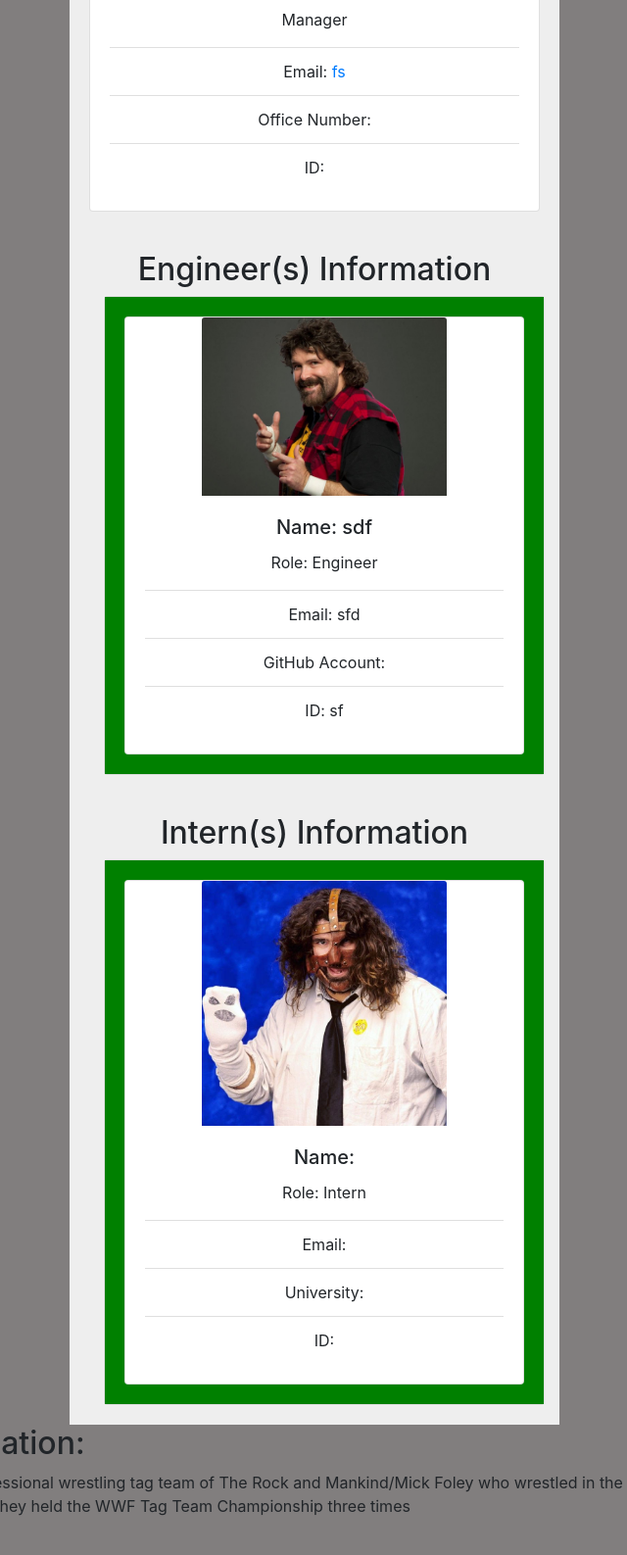
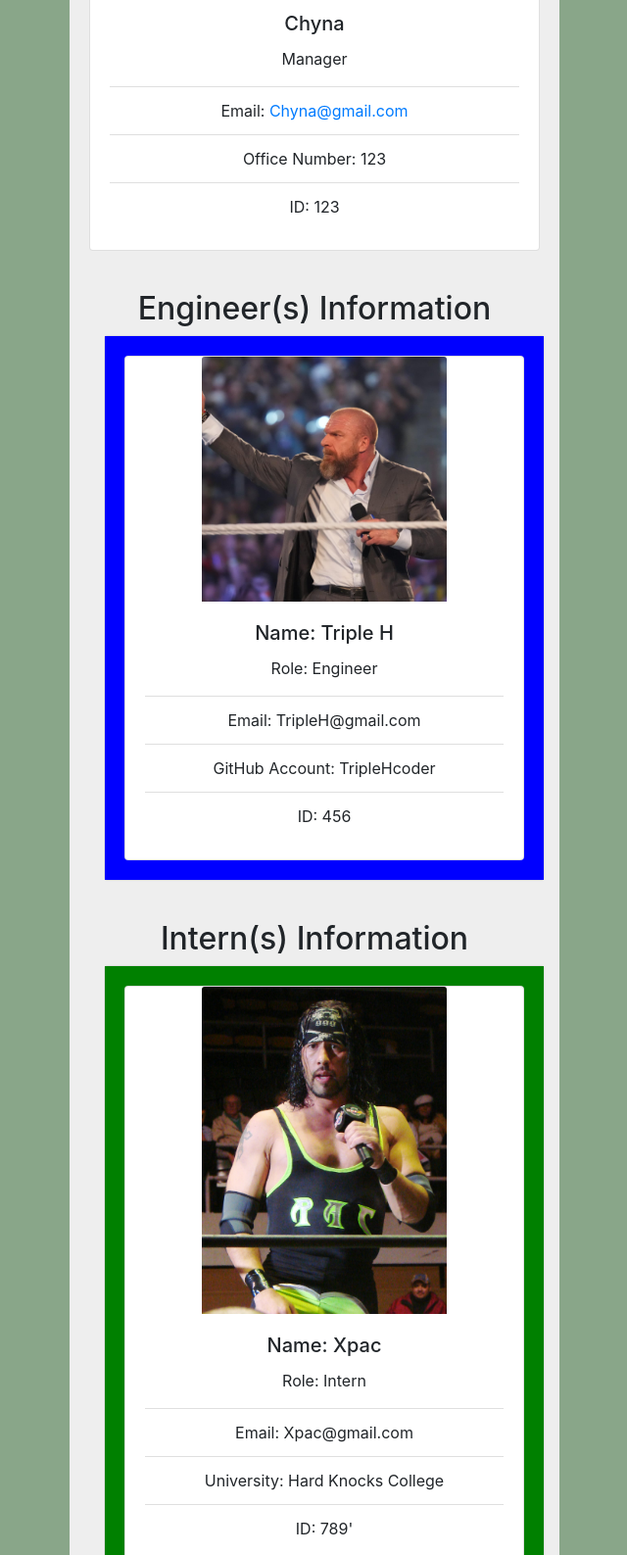
Before and after one commit to gato365/gato365-team-profile-generator-redo, a website: page team_page.html in a window 1280 px wide. Shown: the part 580-2167 px from the top of the page at 98% size, without its empty margins (319-959 px from the left). Before the commit the page ends 2129 px from the top, so only its background shows below. Drawn offline with nearby package versions, Linux system fonts and the light colour scheme.

Commit message:
Added Emails for Inten and Engineer

```diff
--- a/team_page.html
+++ b/team_page.html
@@ -8,13 +8,13 @@
           integrity="sha384-ggOyR0iXCbMQv3Xipma34MD+dH/1fQ784/j6cY/iJTQUOhcWr7x9JvoRxT2MZw1T" crossorigin="anonymous">
           </head>
 
-          <body  style="background-color:rgb(129, 126, 126);" >
+          <body  style="background-color:rgb(137, 166, 137);" >
 
       <!-- Name of Page -->
-      <title>Rock 'n' Sock Page </title>
+      <title>D-Generation X Page </title>
       <br>
       <br>
-      <h1 style="text-align:center;">Rock 'n' Sock Page </h1>
+      <h1 style="text-align:center;">D-Generation X Page </h1>
       <br>
       <br>
       <!-- Insert Manager Info -->
@@ -23,14 +23,14 @@
       <div style="text-align:center;width:500px;margin:0 auto;">
       <div style="background:#eee;padding:20px;">
       <div class="card">
-  <img src="./assets/images/the-rock.jpg" class="card-img-top" alt="..." style="width:100%;max-width:250px;display:block;margin:0 auto;">
+  <img src="./assets/images/chyna.jpg" class="card-img-top" alt="..." style="width:100%;max-width:250px;display:block;margin:0 auto;">
   <div class="card-body">
-    <h5 class="card-title">df</h5>
+    <h5 class="card-title">Chyna</h5>
     <p class="card-text">Manager</p>
     <ul class="list-group list-group-flush">
-      <li class="list-group-item"> Email: <a href="mailto:fs">fs</a></li>
-      <li class="list-group-item"> Office Number: </li>
-      <li class="list-group-item"> ID: </li>
+      <li class="list-group-item"> Email: <a href="mailto:Chyna@gmail.com">Chyna@gmail.com</a></li>
+      <li class="list-group-item"> Office Number: 123</li>
+      <li class="list-group-item"> ID: 123</li>
 
     </ul>
   </div>
@@ -46,18 +46,18 @@
   <div class="row">
     <div class="col-md-4">
     <div class="card" style="width:450px;">
-    <div class="card-body" style="background:green;padding:20px;">
+    <div class="card-body" style="background:blue;padding:20px;">
 
         <div class="card">
-        <img src="./assets/images/mike-foley.jpg" class="card-img-top" alt="..."
+        <img src="./assets/images/triple-h.jpg" class="card-img-top" alt="..."
          style="width:100%;max-width:250px;display:block;margin:0 auto;">
         <div class="card-body">
-          <h5 class="card-title">Name: sdf</h5>
+          <h5 class="card-title">Name: Triple H</h5>
           <p class="card-text">Role: Engineer</p>
           <ul class="list-group list-group-flush">
-            <li class="list-group-item">Email: sfd</li>
-            <li class="list-group-item">GitHub Account: </li>
-            <li class="list-group-item">ID: sf</li>
+            <li class="list-group-item">Email: TripleH@gmail.com</li>
+            <li class="list-group-item">GitHub Account: TripleHcoder</li>
+            <li class="list-group-item">ID: 456</li>
           </ul>
         </div>
       </div>
@@ -80,14 +80,14 @@
     <div class="card-body" style="background:green;padding:20px;">
 
         <div class="card">
-        <img src="./assets/images/mr-socko.jpg" class="card-img-top" alt="..."  style="width:100%;max-width:250px;display:block;margin:0 auto;">
+        <img src="./assets/images/xpac.jpg" class="card-img-top" alt="..."  style="width:100%;max-width:250px;display:block;margin:0 auto;">
         <div class="card-body">
-          <h5 class="card-title">Name: </h5>
+          <h5 class="card-title">Name: Xpac</h5>
           <p class="card-text">Role: Intern</p>
           <ul class="list-group list-group-flush">
-            <li class="list-group-item">Email: </li>
-            <li class="list-group-item">University: </li>
-            <li class="list-group-item">ID: </li>
+            <li class="list-group-item">Email: Xpac@gmail.com</li>
+            <li class="list-group-item">University: Hard Knocks College</li>
+            <li class="list-group-item">ID: 789'</li>
           </ul>
         </div>
       </div>
@@ -101,7 +101,7 @@
 
 
       <h2> Team General Information: </h2>
-  The Rock 'n' Sock Connection was a professional wrestling tag team of The Rock and Mankind/Mick Foley who wrestled in the World Wrestling Federation between 1999 and 2000 and briefly in 2004. As a team, they held the WWF Tag Team Championship three times
+  The group originated in the World Wrestling Federation (WWF, now known as WWE) in the midst of the "Attitude Era" in 1997 as a foil to another prominent faction, The Hart Foundation and became one of the main driving forces behind the WWF competing with World Championship Wrestling (WCW) in the Monday Night Wars. In addition to two other founding members Chyna and Rick Rude aside from Michaels and Triple H, the group expanded with new additions X-Pac, The New Age Outlaws (Road Dogg and Billy Gunn), and Tori until it disbanded in August 2000.
 
   </body>
 
```
Also changed, not shown: lib/input.js.
